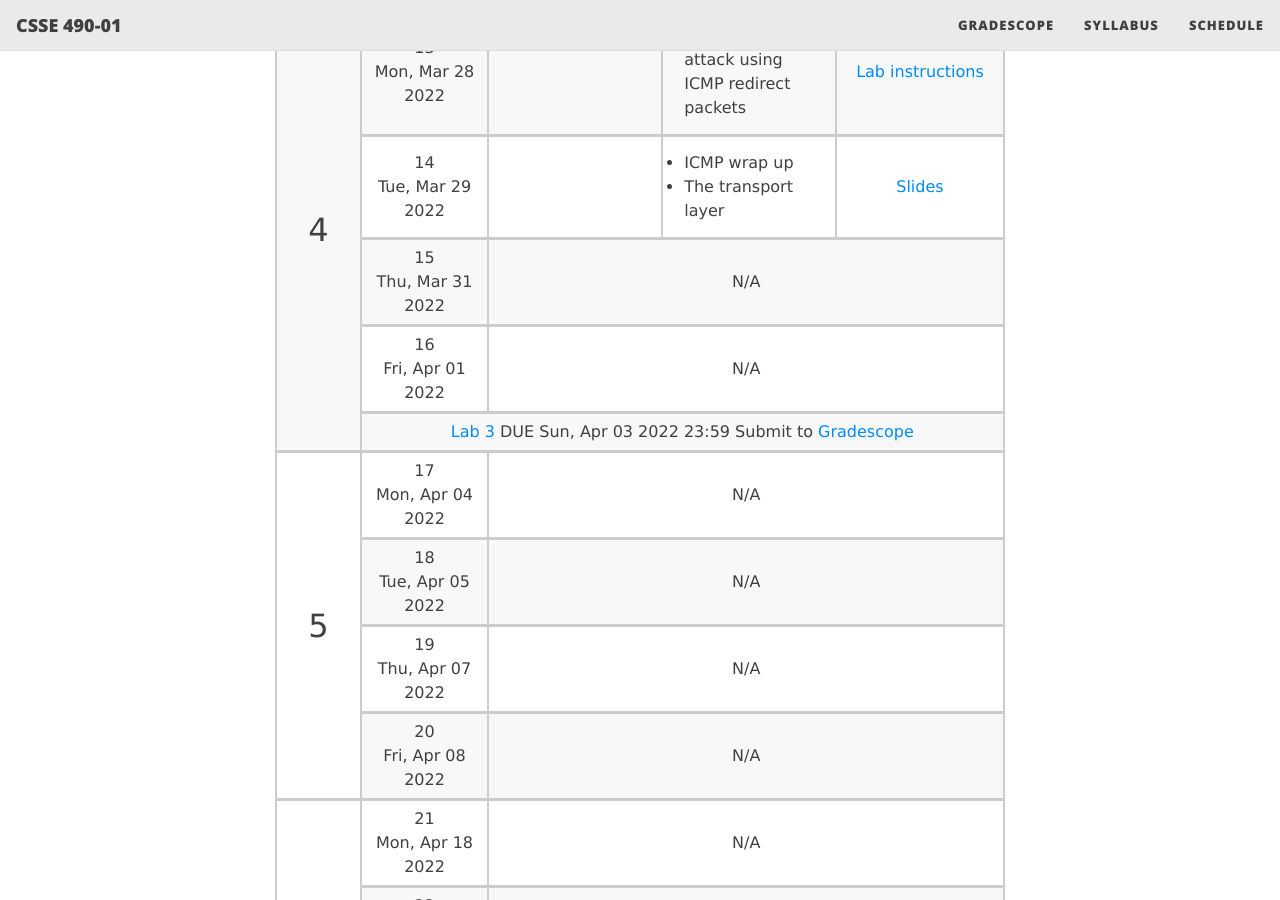
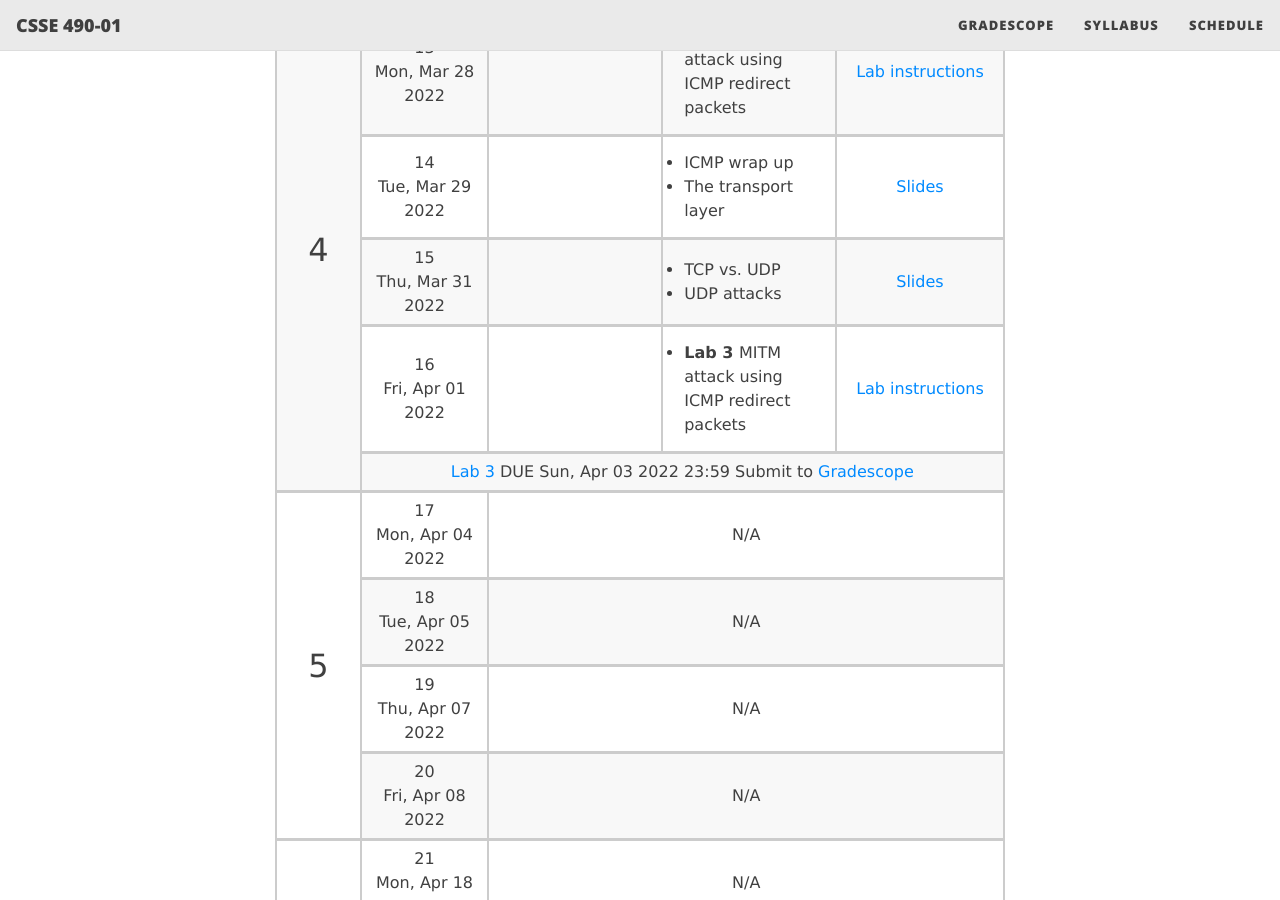
Before and after one commit to rhit-csse490-netsec/netsec-public, a Jekyll site: the page built from schedule.md, in a window 1280 px wide and 900 px high, scrolled down 1802 px. Built offline with Jekyll 4.4.1, drawn with Linux system fonts in a browser that asks for light colours; nearby versions of some CDN libraries.

Commit message:
added slides and updated the schedule

```diff
--- a/schedule.md
+++ b/schedule.md
@@ -233,12 +233,29 @@ title: Class Schedule
 <tr>
 <td markdown="span">
 15 <br/> Thu, Mar 31 2022</td>
-<td markdown="span" colspan="3">N/A</td>
+<td markdown="span">
+</td>
+<td markdown="span" style="text-align:left">
+{::nomarkdown}<ul style="margin:0;padding:.5rem">
+<li> TCP vs. UDP </li>
+<li> UDP attacks </li>
+</ul>{:/}
+</td>
+<td markdown="span">
+<a href="{{ site.baseurl }}/slides/15_udp.pdf">Slides</a></td>
 </tr>
 <tr>
 <td markdown="span">
 16 <br/> Fri, Apr 01 2022</td>
-<td markdown="span" colspan="3">N/A</td>
+<td markdown="span">
+</td>
+<td markdown="span" style="text-align:left">
+{::nomarkdown}<ul style="margin:0;padding:.5rem">
+<li> <b> Lab 3 </b> MITM attack using ICMP redirect packets </li>
+</ul>{:/}
+</td>
+<td markdown="span">
+<a href="{{ site.baseurl }}/labs/lab3">Lab instructions</a></td>
 </tr>
 <tr>
 <td markdown="span" colspan="4"> [Lab 3]({{ site.baseurl }}/labs/lab3) DUE Sun, Apr 03 2022 23:59 Submit to [Gradescope](https://www.gradescope.com/courses/375534)</td></tr>
```
Also changed, not shown: _data/schedule.yml (+17 -0 lines), 2 other files.
